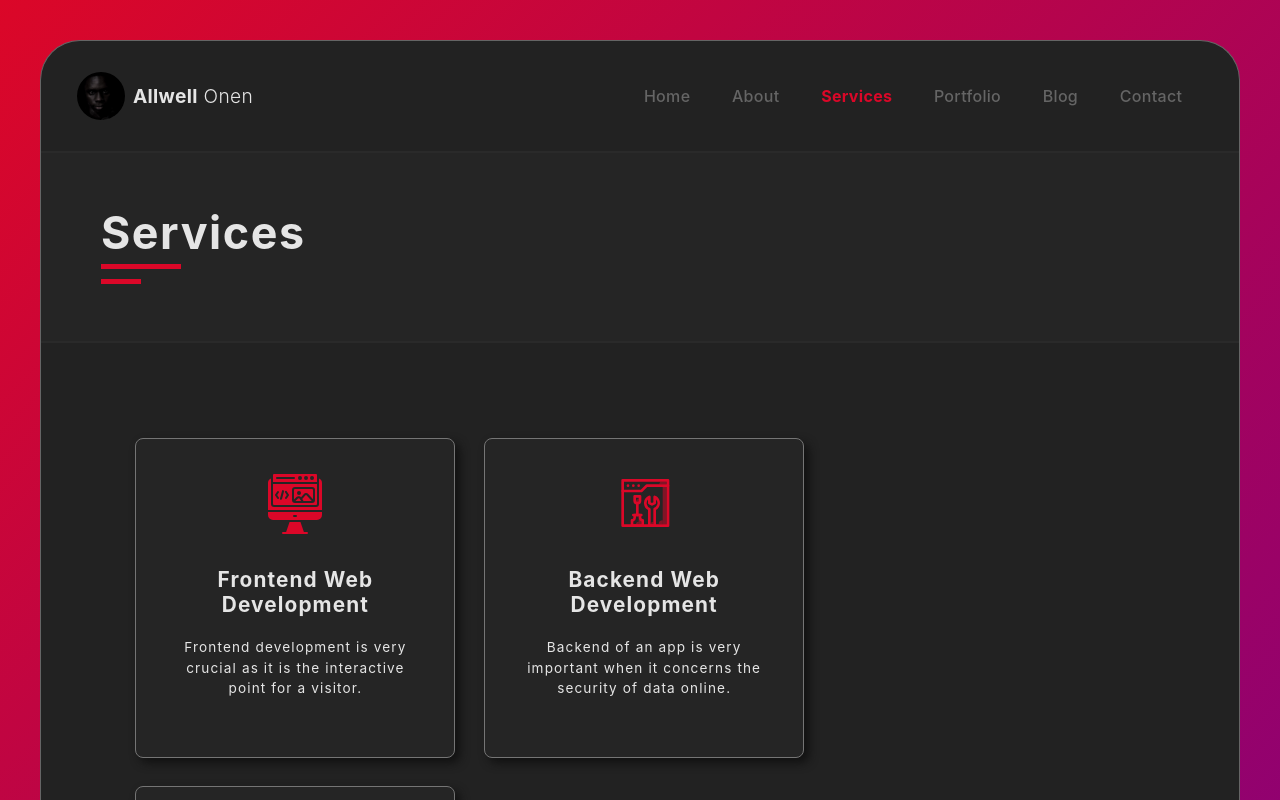
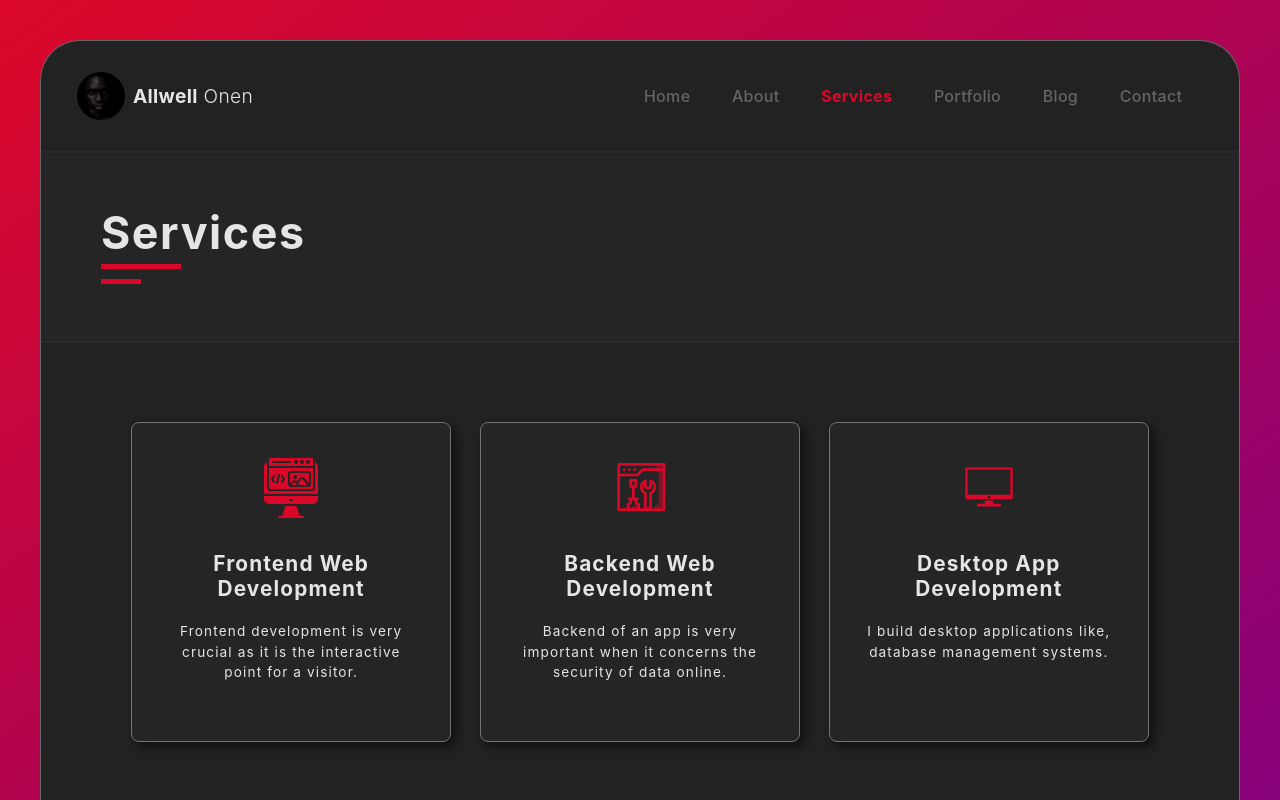
Before and after one commit to allwells/portfolio, a Next.js app: page /service in a window 1280 px wide. Shown: the top 800 px of the page. Built offline with nearby package versions, Linux system fonts and the light colour scheme.

Commit message:
Update services UI
Signed-off-by: Allwell Onen <aleenfestus@gmail.com>

```diff
--- a/bundles/views/ServicePage.tsx
+++ b/bundles/views/ServicePage.tsx
@@ -21,6 +21,7 @@ const ServicePage = () => {
 
 const ServiceContent = ({ services }) => {
   return (
+    <div className="services">
       <ul className="content">
         {services.map((service: any) => {
           return (
@@ -33,6 +34,7 @@ const ServiceContent = ({ services }) => {
           );
         })}
       </ul>
+    </div>
   );
 };
 
--- a/styles/service.styled.ts
+++ b/styles/service.styled.ts
@@ -1,10 +1,17 @@
 import styled from "styled-components";
 
 const StyledService = styled.div`
+  .services {
+    width: 100%;
+    display: flex;
+    padding: 4rem 0;
+    place-items: center;
+    justify-content: center;
+  }
+
   .content {
     margin: 0;
     padding: 0;
-    padding: 5rem;
     display: flex;
     flex-wrap: wrap;
     list-style: none;
```
Lines whose indentation alone changed are shown as unchanged.
